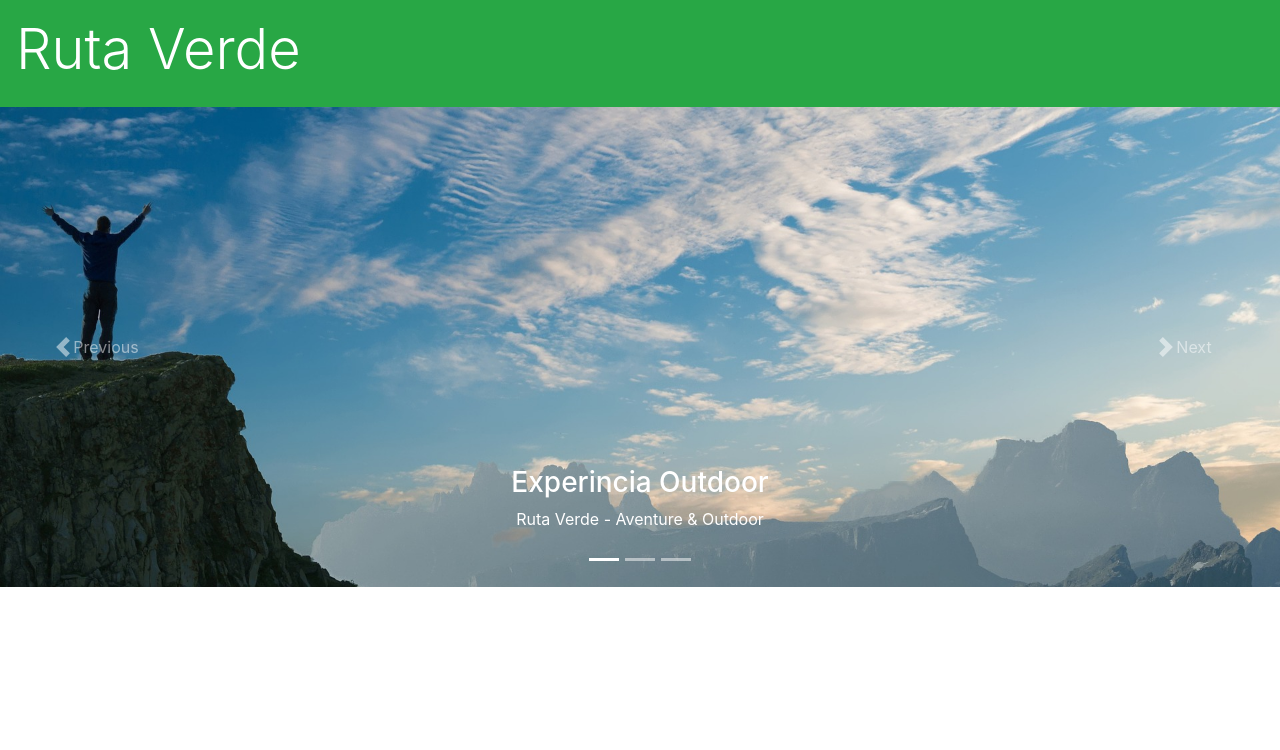
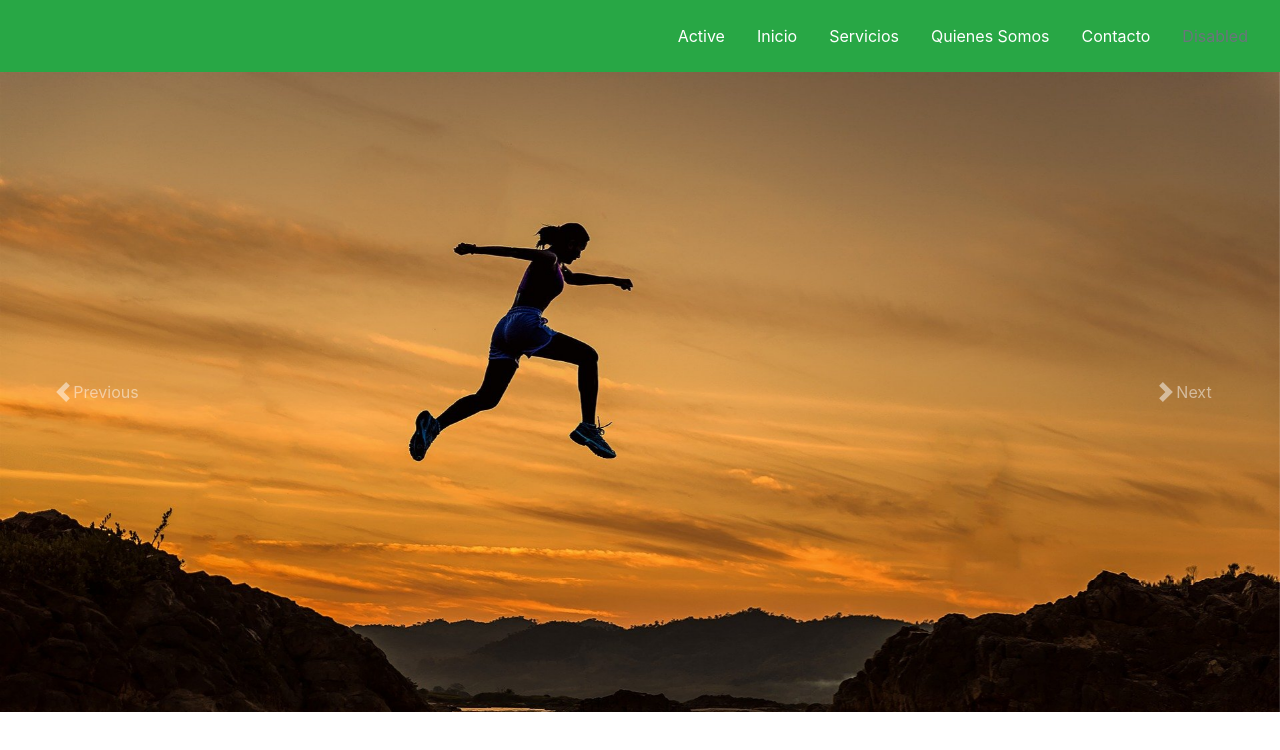
Before and after one commit to RicardoZelada/Proyecto_RutaVerde, a plain HTML site: page index.html in a window 1280 px wide. Drawn offline with nearby package versions, Linux system fonts and the light colour scheme.

Commit message:
Modificacion
Modificacion del slider de fotos, header y Css

```diff
--- a/Css/style.css
+++ b/Css/style.css
@@ -0,0 +1,4 @@
+.carousel-item{
+    height: 80vh;
+
+}
--- a/index.html
+++ b/index.html
@@ -13,44 +13,46 @@
   </head>
 
   <body>
-    <header class="bg-success bg-gradient p-3">
-        <h1 class="display-4 text-white">Ruta Verde</h1>
-    </header>
+    <ul class="nav justify-content-end p-3 bg-gradient bg-success">
+      <li class="nav-item ">
+        <a class="nav-link active text-white" aria-current="page" href="#">Active</a>
+      </li>
+      <li class="nav-item">
+        <a class="nav-link text-white" href="#">Inicio</a>
+      </li>
+      <li class="nav-item">
+        <a class="nav-link text-white" href="#">Servicios</a>
+      </li>
+      <li class="nav-item">
+        <a class="nav-link text-white" href="#">Quienes Somos</a>
+      </li>
+      <li class="nav-item">
+        <a class="nav-link text-white" href="#">Contacto</a>
+      </li>
+      <li class="nav-item">
+        <a class="nav-link disabled" href="#" tabindex="-1" aria-disabled="true">Disabled</a>
+      </li>
+    </ul>
 
-    <div id="carouselExampleCaptions" class="carousel slide" data-ride="carousel">
-        <ol class="carousel-indicators">
-          <li data-target="#carouselExampleCaptions" data-slide-to="0" class="active"></li>
-          <li data-target="#carouselExampleCaptions" data-slide-to="1"></li>
-          <li data-target="#carouselExampleCaptions" data-slide-to="2"></li>
-        </ol>
+
+
+    <div id="carouselExampleFade" class="carousel slide carousel-fade" data-ride="carousel">
       <div class="carousel-inner">
         <div class="carousel-item active">
-            <img src="Img/foto4.jpg" class="d-block w-100" alt="...">
-            <div class="carousel-caption d-none d-md-block">
-              <h3>Experincia Outdoor</h3>
-              <p>Ruta Verde - Aventure & Outdoor</p>
+          <img src="Img/foto1.jpg" class="d-block w-100" alt="...">
         </div>
+        <div class="carousel-item">
+          <img src="Img/foto3.jpg" class="d-block w-100" alt="...">
         </div>
         <div class="carousel-item">
           <img src="Img/foto5.jpg" class="d-block w-100" alt="...">
-            <div class="carousel-caption d-none d-md-block">
-              <h3>Experiencia Outdoor</h3>
-              <p>Ruta Verde - Aventure & Outdoor</p>
         </div>
       </div>
-          <div class="carousel-item">
-            <img src="Img/foto3.jpg" class="d-block w-100" alt="...">
-            <div class="carousel-caption d-none d-md-block">
-              <h3>Experiencia Outdoor</h3>
-              <p>Ruta Verde - Aventure & Outdoor</p>
-            </div>
-          </div>
-        </div>
-        <a class="carousel-control-prev" href="#carouselExampleCaptions" role="button" data-slide="prev">
+      <a class="carousel-control-prev" href="#carouselExampleFade" role="button" data-slide="prev">
         <span class="carousel-control-prev-icon" aria-hidden="true"></span>
         <span class="visually-hidden">Previous</span>
       </a>
-        <a class="carousel-control-next" href="#carouselExampleCaptions" role="button" data-slide="next">
+      <a class="carousel-control-next" href="#carouselExampleFade" role="button" data-slide="next">
         <span class="carousel-control-next-icon" aria-hidden="true"></span>
         <span class="visually-hidden">Next</span>
       </a>
```
Also changed, not shown: Img/foto5.jpg, 1 other file. Lines whose indentation alone changed are shown as unchanged.
